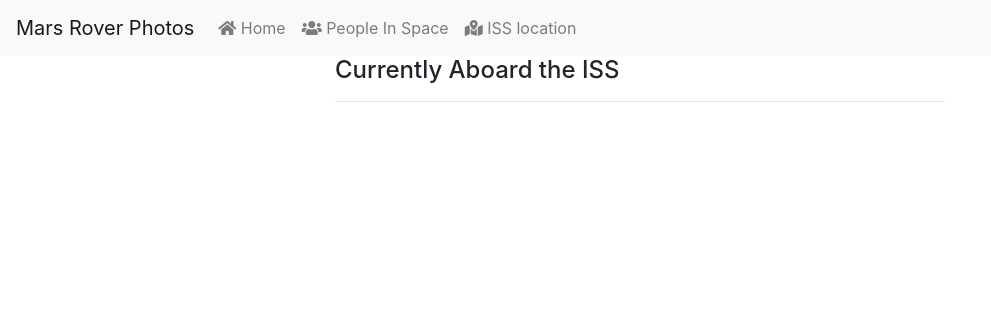
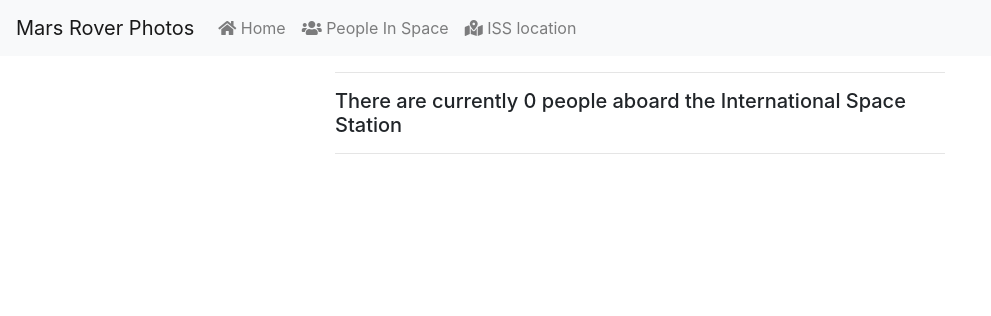
Before and after one commit to simatei/mars-rover-pictures, a Flask app: page /peopleInSpace in a window 1280 px wide. Shown: the top 316 px of the page, without its empty margins (0-991 px from the left). Run offline with Flask 2, Linux system fonts and the light colour scheme; data that the repository does not hold is empty; some libraries are stand-ins or nearby versions.

Commit message:
Determine number of people on board the ISS

```diff
--- a/templates/people_in_space.html
+++ b/templates/people_in_space.html
@@ -2,7 +2,8 @@
 
 {% block content %}
   <div class="container col-md-6">
-    <h4>Currently Aboard the ISS</h4>
+    <hr>
+    <h5>There are currently {{data.people | length}} people aboard the International Space Station</h5>
     <hr>
       <div class="col-md-6">
        {% for person in data.people %}
```
